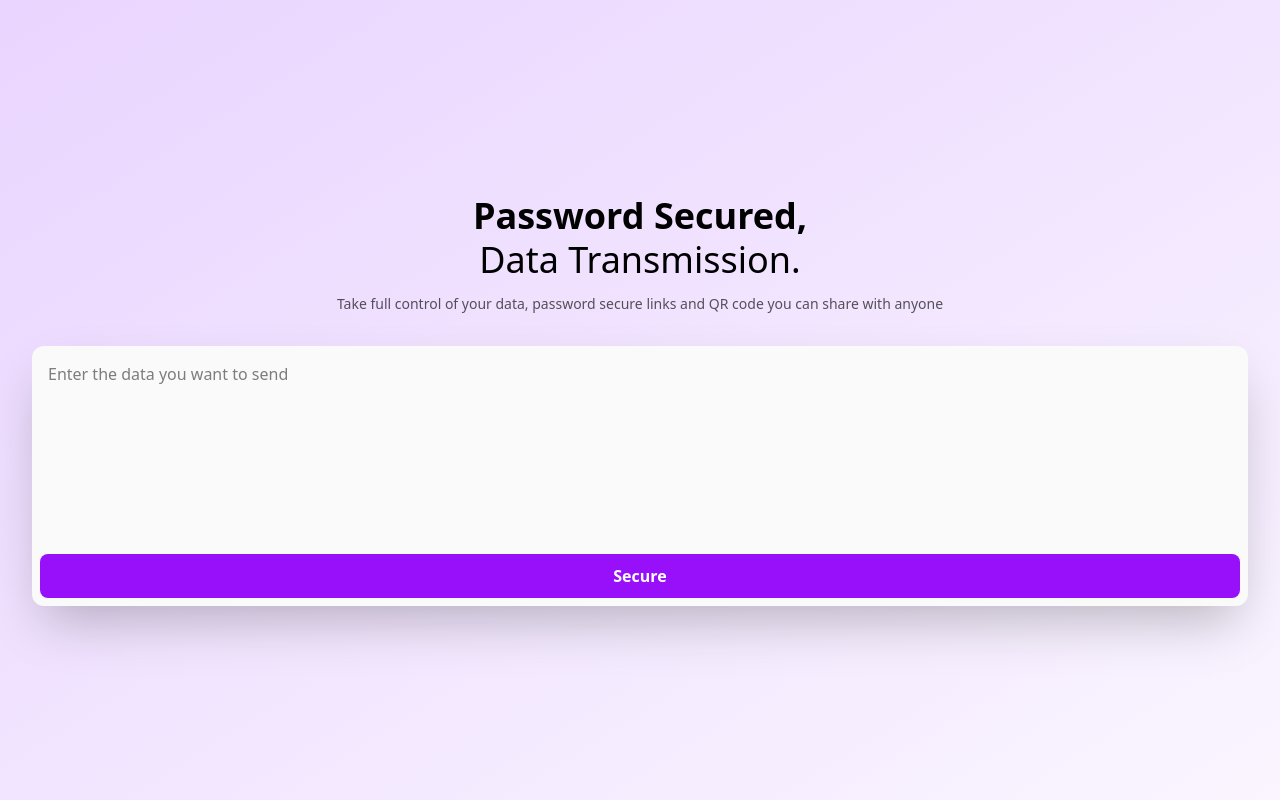
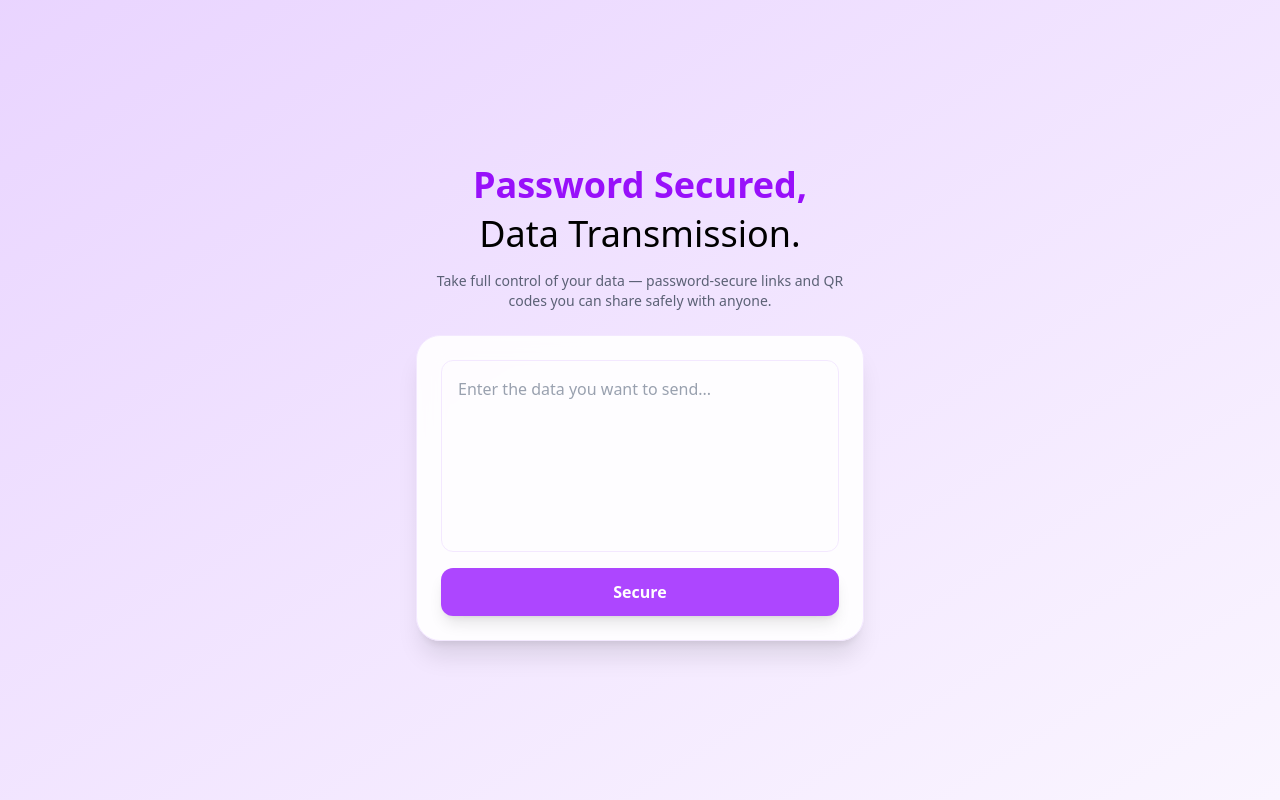
Before and after one commit to accamamuhammad/locky-link, a Next.js app: page / in a window 1280 px wide. Built offline with nearby package versions, Linux system fonts and the light colour scheme.

Commit message:
redesign

```diff
--- a/src/app/components/Entry.jsx
+++ b/src/app/components/Entry.jsx
@@ -77,46 +77,71 @@ const Entry = () => {
   // }, [data]);
 
   return (
-    <div className="bg-neutral-50 p-2 w-full h-fit mt-5 rounded-xl flex flex-col justify-between items-center shadow-2xl">
+    <section className="relative w-screen h-screen px-8 bg-gradient-to-br from-purple-200 to-purple-50 flex flex-col items-center justify-center text-center">
+      {/* Header */}
+      <div className="space-y-3 mb-6">
+        <h1 className="font-light text-4xl leading-snug">
+          <span className="font-bold text-purple-600">Password Secured,</span>
+          <br />
+          Data Transmission.
+        </h1>
+        <p className="text-gray-700 opacity-80 text-sm max-w-md mx-auto">
+          Take full control of your data — password-secure links and QR codes
+          you can share safely with anyone.
+        </p>
+      </div>
+
+      {/* Message Input Card */}
+      <div className="relative bg-white/90 backdrop-blur-md p-6 w-full max-w-md rounded-3xl flex flex-col items-center shadow-xl border border-purple-100">
         <textarea
-        className="w-full outline-0 h-full p-2 min-h-48 resize-none"
-        placeholder="Enter the data you want to send"
+          className="w-full outline-none min-h-48 p-4 rounded-xl resize-none border border-purple-100 focus:ring-2 focus:ring-purple-500 text-gray-800 text-base placeholder-gray-400"
+          placeholder="Enter the data you want to send..."
           value={message}
           onChange={(e) => setMessage(e.target.value)}
         ></textarea>
+
         <button
           onClick={handleSave}
-        className="w-full py-2.5 cursor-pointer bg-purple-600 font-bold rounded-lg text-base text-white mt-2"
+          className="w-full py-3 mt-4 cursor-pointer bg-purple-500 hover:bg-purple-600 transition-all font-semibold rounded-xl text-base text-white shadow-lg"
         >
           Secure
         </button>
+
+        {/* Popup Overlay */}
         <div
           className={`${
             togglePopUp
-            ? "absolute inset-0 w-screen h-screen bg-purple-50 flex gap-4 flex-col items-center justify-center"
+              ? "fixed inset-0 z-50 flex flex-col items-center justify-center bg-white/95 backdrop-blur-sm"
               : "hidden"
           }`}
         >
-        <h1 className="font-bold text-3xl">Password:</h1>
-        <h1 className="font-bold text-7xl">{data.otp}</h1>
-        <div className="flex flex-row gap-1">
-          <p className="font-bold opacity-80 text-sm">{data.uniqueUrl}</p>
+          <h1 className="font-bold text-3xl text-purple-600 mb-2">Password</h1>
+          <h1 className="font-extrabold text-6xl text-purple-500 tracking-widest mb-4">
+            {data.otp}
+          </h1>
+
+          <div className="flex items-center gap-2 bg-purple-50 rounded-lg px-4 py-2 shadow-sm">
+            <p className="font-medium text-sm text-gray-700 truncate max-w-[220px]">
+              {data.uniqueUrl}
+            </p>
             <Image
               width={20}
-            height={10}
+              height={20}
               src={copyIcon}
               alt="copy-icon"
-            className="cursor-pointer"
+              className="cursor-pointer hover:scale-110 transition-transform"
             />
           </div>
+
           <button
             onClick={() => setTogglePopUp(false)}
-          className="px-3 py-2 mt-2 cursor-pointer text-sm bg-purple-500 text-white rounded-lg"
+            className="px-6 py-2 mt-6 cursor-pointer text-sm bg-purple-500 text-white rounded-full font-semibold hover:bg-purple-600 shadow-lg transition-all"
           >
-          Save
+            Done
           </button>
         </div>
       </div>
+    </section>
   );
 };
 
--- a/src/app/page.tsx
+++ b/src/app/page.tsx
@@ -2,16 +2,8 @@ import Entry from "../app/components/Entry";
 
 export default function Home() {
   return (
-    <section className="w-screen h-screen px-8 bg-gradient-to-br from-purple-200 to-purple-50 flex flex-col gap-3 items-center justify-center">
-      <h1 className="text-center font-light text-4xl leading-11">
-        <span className="font-bold">Password Secured,</span> <br />
-        Data Transmission.
-      </h1>
-      <p className="text-center opacity-65 text-sm">
-        Take full control of your data, password secure links and QR code you
-        can share with anyone
-      </p>
+    <>
       <Entry />
-    </section>
+    </>
   );
 }
--- a/src/app/view/[id]/page.jsx
+++ b/src/app/view/[id]/page.jsx
@@ -85,12 +85,23 @@ export default function Page({ params }) {
       </div>
       <div
         className={
-          toggleData ? "hidden" : "w-full px-5 flex flex-col gap-5 items-center"
+          toggleData
+            ? "hidden"
+            : "w-full px-6 flex flex-col items-center justify-center gap-6 text-center"
         }
       >
-        <h1 className="font-bold text-3xl">Message</h1>
-        <div className="w-full h-fit px-4 py-8 text-lg font-medium bg-neutral-100 rounded-2xl shadow-2xl text-center">
-          {currentMessageData.message}
+        <h1 className="text-4xl font-extrabold text-purple-500 tracking-wide drop-shadow-sm">
+          Message
+        </h1>
+
+        <div className="relative w-full max-w-2xl bg-white border border-purple-100 rounded-3xl shadow-xl p-10">
+          <div className="absolute -top-4 left-1/2 -translate-x-1/2 bg-purple-500 text-white px-4 py-1 rounded-full text-sm font-semibold shadow-md">
+            Secured Message
+          </div>
+
+          <p className="text-gray-800 text-xl font-medium leading-relaxed whitespace-pre-line">
+            {currentMessageData.message}
+          </p>
         </div>
       </div>
     </section>
```
Lines whose indentation alone changed are shown as unchanged.
